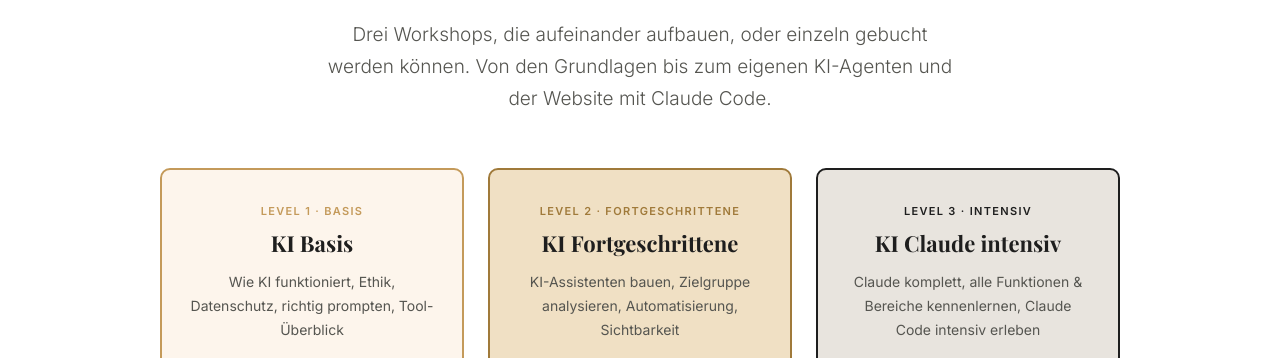
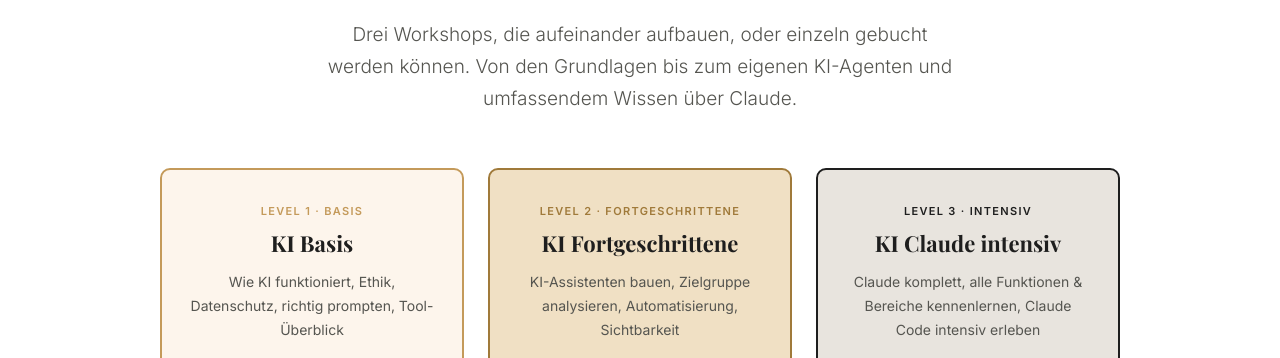
Before and after one commit to Klickrausch/KI-Workshop, a plain HTML site: page ki-workshops.html in a window 1280 px wide. Shown: the part 397-755 px from the top of the page. Drawn offline with nearby package versions, Linux system fonts and the light colour scheme.

Commit message:
Hero-Text: Claude Code durch umfassendes Wissen ueber Claude ersetzt

```diff
--- a/ki-workshops.html
+++ b/ki-workshops.html
@@ -203,7 +203,7 @@
   <h1>KI verstehen.<br><em>Wirklich nutzen.</em></h1>
   <p class="hero-sub">
     Drei Workshops, die aufeinander aufbauen, oder einzeln gebucht werden können.
-    Von den Grundlagen bis zum eigenen KI-Agenten und der Website mit Claude Code.
+    Von den Grundlagen bis zum eigenen KI-Agenten und umfassendem Wissen über Claude.
   </p>
 
   <div class="overview-grid" id="workshops">
```
